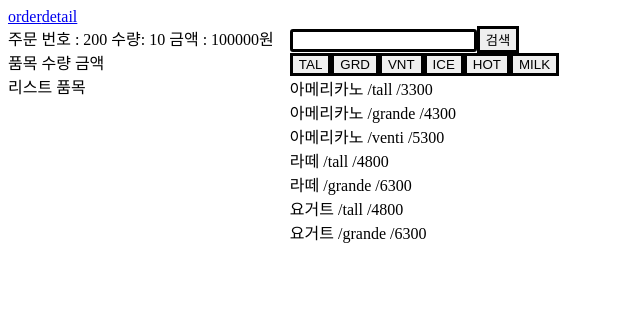
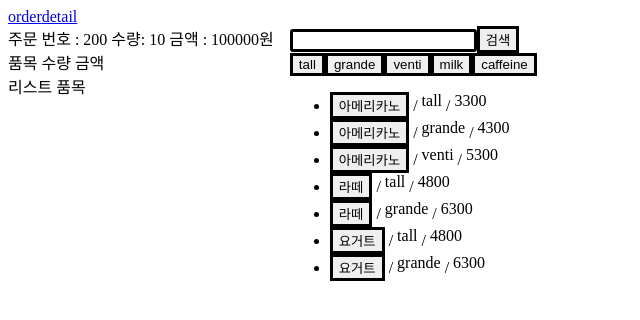
Before and after one commit to james-yang-dev/cafe-study, a React (Create React App) app: page / in a window 1280 px wide. Shown: the top 320 px of the page, without its empty margins (0-640 px from the left). Built offline with nearby package versions, Linux system fonts and the light colour scheme.

Commit message:
ADD: munuList filter and click hndr 1. menu string 검색, tag 검색 에 필터 적용 2. 필터 option에 따른 computed menuList 추가 3. menu  menuId 선택 click  hndr 추가

```diff
--- a/src/components/SearchBar.js
+++ b/src/components/SearchBar.js
@@ -1,22 +1,22 @@
 import React, { useState } from 'react'
 import { Button, Input } from '.'
 
-export function SearchBar({onSearch}) {
-    const [value, setValue] = useState("")
-    const onKeyUp = (e) => {
-        if(e.key === "Enter") {
-            onSearch(value)
+export function SearchBar({value ,onSearch}) {
+    const [query, setValue] = useState(value)
+    const onKeyUp = (event) => {
+        if(event.key === "Enter") {
+            onSearch(event, query)
         }
     }
-    const onChange = (e) => {
-        setValue(e.target.value)
+    const onChange = (event) => {
+        setValue(event.target.value)
     }
-    const onClick = () => {
-        onSearch(value)
+    const onClick = (event) => {
+        onSearch(event, query)
     }
     return (
         <div>
-            <Input onChange={onChange} onKeyUp={onKeyUp} value={value} /><Button text="검색" onClick={onClick} />
+            <Input onChange={onChange} onKeyUp={onKeyUp} value={query} /><Button text="검색" onClick={onClick} />
         </div>
     )
 }
--- a/src/features/order/MenuList.js
+++ b/src/features/order/MenuList.js
@@ -1,31 +1,84 @@
 import styled from '@emotion/styled';
-import React from 'react'
+import React, { useMemo } from 'react'
+import { useEffect, useState } from 'react/cjs/react.development';
 import { useRecoilValue } from 'recoil';
-import { menuListState } from '../../store';
+import { Button } from '../../components';
+import { menuListState, MENU_INGR, MENU_SIZE } from '../../store';
+import { MenuSearch } from './MenuSearch';
+
+
+function hasFilterKeyByMeneCondition(menuCondition, filterOptionKeys) {
+  return Object.values(menuCondition).some( condition => filterOptionKeys.some(opt => opt === condition))
+}
 
 export function MenuList() {
   const menuList = useRecoilValue(menuListState);
+  const keyList = [...Object.values(MENU_SIZE), ...Object.values(MENU_INGR)]
+  const [filterOption, setFilterOption] = useState({
+    query: "",
+    key: []
+  })
+  const onChange = (key) => (value) => {
+    setFilterOption((option) => {
+      option[key] = value
+      return {...option}
+    })
+  }
+
+
+  const filteredMenuList = useMemo(()=> {
+    let tmp = menuList.slice()
+    if(filterOption.query.length > 0){
+      tmp = tmp.filter(menu => menu.menuName.indexOf(filterOption.query) > -1)
+    }
+    if(hasFilterKeyByMeneCondition(MENU_SIZE, filterOption.key)){
+      tmp = tmp.filter(menu => filterOption.key.some(opt => {
+        return opt === menu.menuSize
+      }))
+    }
+    if(hasFilterKeyByMeneCondition(MENU_INGR, filterOption.key)){
+      tmp = tmp.filter(menu => filterOption.key.some(
+        key => menu.ingredients.some((ingredient)=> ingredient === key)
+      ))
+    }
+    return tmp
+  }, [menuList, filterOption])
+
+  const onClickOrderMenuWithId = (menuId) => () => {
+    console.log(menuId)
+  }
+
   return (
     <MenuListWrapper>
+      <MenuSearch
+        keyList={keyList}
+        option={filterOption}
+        onChangeKey={onChange("key")}
+        onChangeQuery={onChange("query")}
+      />
       {/*
       리스트를 처리하는 방식을 본인 스타일로 구현
       어떻게 바꿔도 상관 없음
       리코일 사용법을 위해 간단한 예시를 둠
       분할이 필요하면 분할 할 것
        */}
-      {menuList.map(menu => {
+      <ul>
+      {filteredMenuList.map(menu => {
         const { menuId, menuName, menuSize, menuPrice } = menu
         return (
-          <div key={menuId}>
-            {menuName} /
-            {menuSize} /
-            {menuPrice}
-          </div>
+          <li key={menuId}>
+            <Button text={menuName} onClick={onClickOrderMenuWithId(menuId)}></Button> / <MenuText>{menuSize}</MenuText> / <MenuText>{menuPrice}</MenuText>
+          </li>
         )
       })}
+      </ul>
     </MenuListWrapper>
   )
 }
 
 const MenuListWrapper = styled.div`
 `
+const MenuText = styled.span`
+  display: inline-block;
+  vertical-align: top;
+`
--- a/src/features/order/MenuSearch.js
+++ b/src/features/order/MenuSearch.js
@@ -1,18 +1,9 @@
 import styled from "@emotion/styled";
-import { useState } from "react";
+import { useEffect, useState } from "react";
 import { Button } from "../../components";
 import { SearchBar } from "../../components/SearchBar";
 
-export function MenuSearch () {
-    const KEY_LIST = [
-        "TAL",
-        "GRD",
-        "VNT",
-        "ICE",
-        "HOT",
-        "MILK",
-    ]
-    const [filterKey, setFilterKey] = useState("")
+export function MenuSearch ({option, keyList, onChangeQuery, onChangeKey, onChange}) {
     /**
      *
      * 메뉴 리스트 필터 조건;
@@ -21,23 +12,20 @@ export function MenuSearch () {
      * 2. 태그
      *
      */
-
-    const searchMenu = (value)=>{
-        // 검색어 변경
-        console.log(value)
-
+    const searchMenu = (event, value)=>{
+        onChangeQuery(value)
     }
 
-    const filterMenu = (key) => () => {
-        // 태그 필터 Key 선택
-        console.log(key)
-        if(filterKey !== key) {
-            setFilterKey(key)
+    const filterMenu = (key) => (event) => {
+        if(option.key.some((optKey) => key === optKey)) {
+            onChangeKey(option.key.filter(optKey => optKey !== key))
         }else {
-            // 중복 클릭시 off 및 필터 key 해제
-            setFilterKey("")
+            onChangeKey(option.key.concat(key))
         }
+    }
 
+    const isActiveFilter = (key) => {
+        return option.key.some(optKey => optKey ===  key)
     }
     return (
         <div>
@@ -50,31 +38,14 @@ export function MenuSearch () {
                 3. 입력된 텍스트로 해당 내역 만 필터 되도록
             */}
             <div>
-                { KEY_LIST.map((keyValue, index) =>
+                { keyList.map((keyValue, index) =>
                     <MenuFilterButton
                         key={`MenuFilterButton__${index}`}
-                        className={filterKey === keyValue ? 'ACTIVE' : ''}
+                        className={isActiveFilter(keyValue) ? 'ACTIVE' : ''}
                         onClick={filterMenu(keyValue)}
                         text={keyValue} />
 
                 )}
-{/*
-                <MenuFilterButton
-                        className=""
-                        onClick={filterMenu("GRD")}
-                        text="GRD" />
-                <MenuFilterButton
-                        onClick={filterMenu("VNT")}
-                        text="VNT" />
-                <MenuFilterButton
-                        onClick={filterMenu("ICE")}
-                        text="ICE" />
-                <MenuFilterButton
-                        onClick={filterMenu("HOT")}
-                        text="HOT" />
-                <MenuFilterButton
-                        onClick={filterMenu("MILK")}
-                        text="MILK" /> */}
             </div>
             {/*
                 1. Filter 값 업데이트
@@ -84,6 +55,15 @@ export function MenuSearch () {
     )
 }
 
+MenuSearch.defaultProps = {
+    option: {
+        key: [""],
+        query: ""
+    },
+    onChangeKey: (key) => { console.log(key) },
+    onChangeQuery: (query) => { console.log(query) },
+    keyList: []
+}
 const MenuFilterButton = styled(Button)`
     &.ACTIVE {
         background-color: red;
--- a/src/pages/OrderPage.js
+++ b/src/pages/OrderPage.js
@@ -2,7 +2,6 @@ import styled from '@emotion/styled'
 import React from 'react'
 import { OrderBoard } from '../components'
 import { MenuList, OrderView } from '../features/order'
-import { MenuSearch } from '../features/order/MenuSearch'
 
 export function OrderPage() {
   // 주문 페이지를 여기서 작업하세요
@@ -18,7 +17,6 @@ export function OrderPage() {
         <OrderView />
       </Wrapper>
       <Wrapper>
-        <MenuSearch />
         <MenuList />
       </Wrapper>
     </OrderPageWrapper>
```
